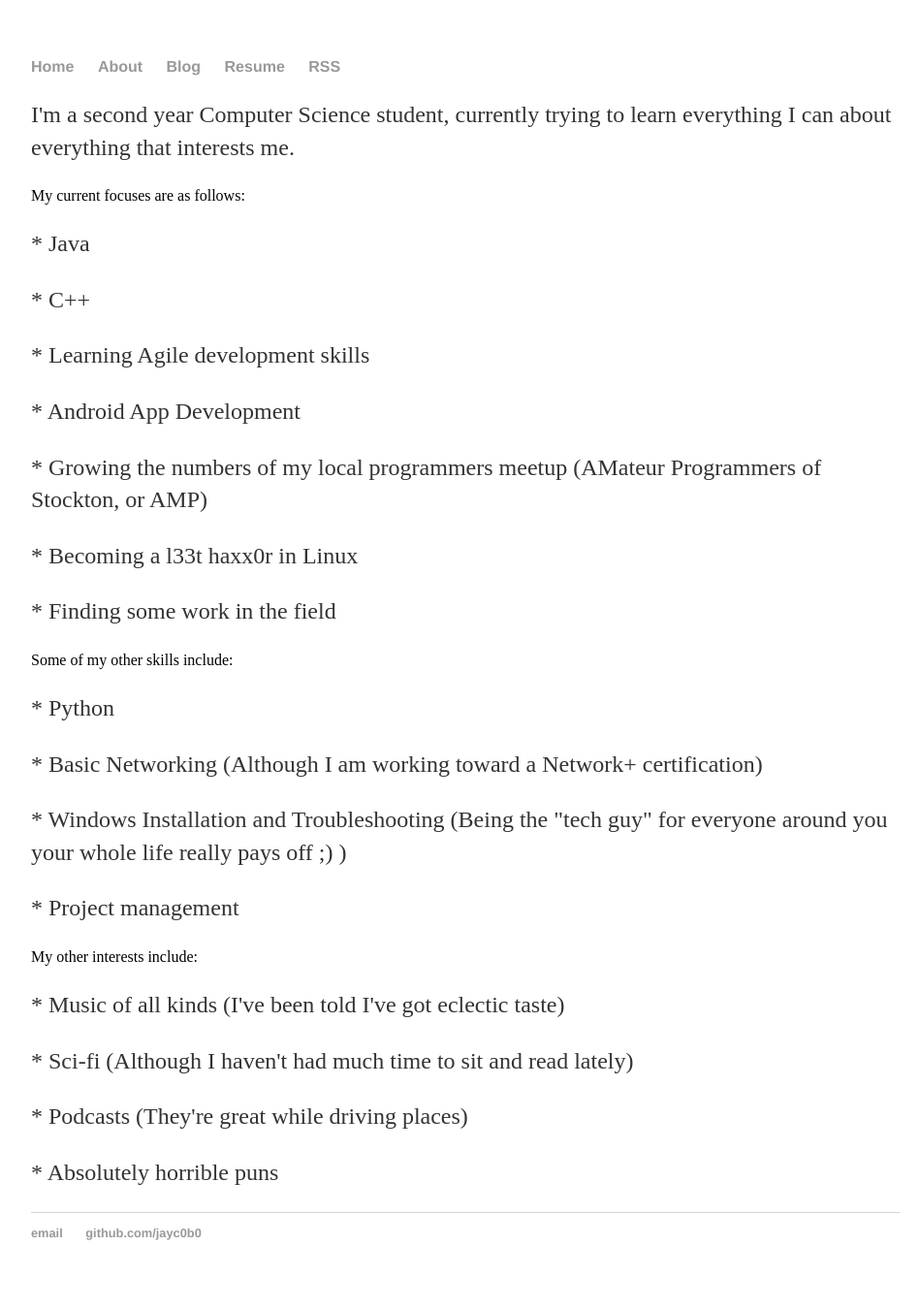
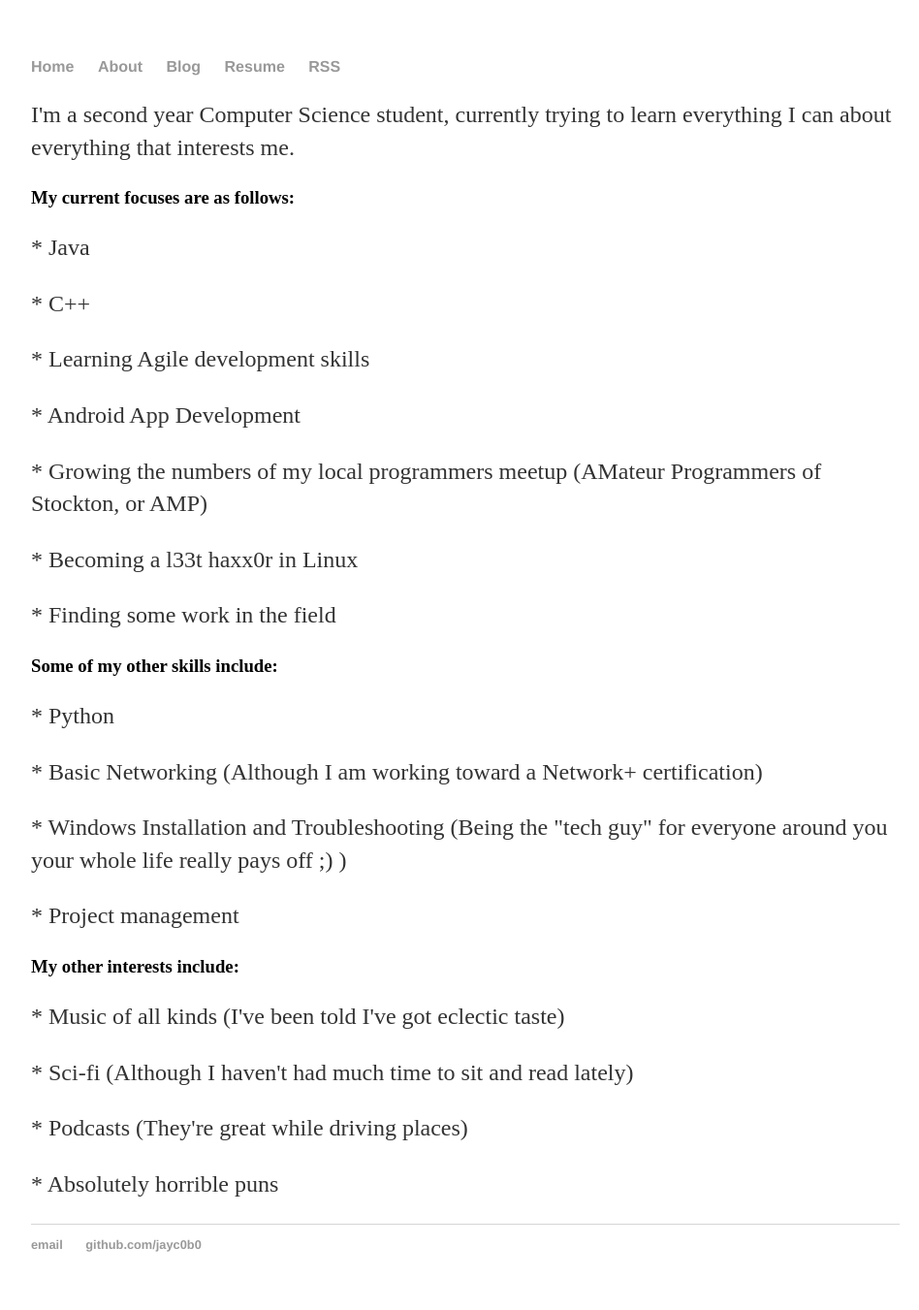
Before and after one commit to jayc0b0/jayc0b0.github.io, a Jekyll site: the page built from about/index.html, in a window 1280 px wide. Shown: the whole page at 97% size, without its empty margins (160-1108 px from the left). Built offline with Jekyll 4.4.1, drawn with Linux system fonts in a browser that asks for light colours.

```diff
--- a/about/index.html
+++ b/about/index.html
@@ -5,7 +5,7 @@ title: About This Blog
 
 <div class:"blurb">
     <p>I'm a second year Computer Science student, currently trying to learn everything I can about everything that interests me.</p>
-    <hl>My current focuses are as follows:</hl>
+    <h3>My current focuses are as follows:</h3>
     <p>* Java</p>
     <p>* C++</p>
     <p>* Learning Agile development skills</p>
@@ -14,13 +14,13 @@ title: About This Blog
     <p>* Becoming a l33t haxx0r in Linux</p>
     <p>* Finding some work in the field</p>
     <p></p>
-    <hl>Some of my other skills include:</hl>
+    <h3>Some of my other skills include:</h3>
     <p>* Python</p>
     <p>* Basic Networking (Although I am working toward a Network+ certification)</p>
     <p>* Windows Installation and Troubleshooting (Being the "tech guy" for everyone around you your whole life really pays off ;) )</p>
     <p>* Project management</p>
     <p></p>
-    <hl>My other interests include:</hl>
+    <h3>My other interests include:</h3>
     <p>* Music of all kinds (I've been told I've got eclectic taste)</p>
     <p>* Sci-fi (Although I haven't had much time to sit and read lately)</p>
     <p>* Podcasts (They're great while driving places)</p>
```
